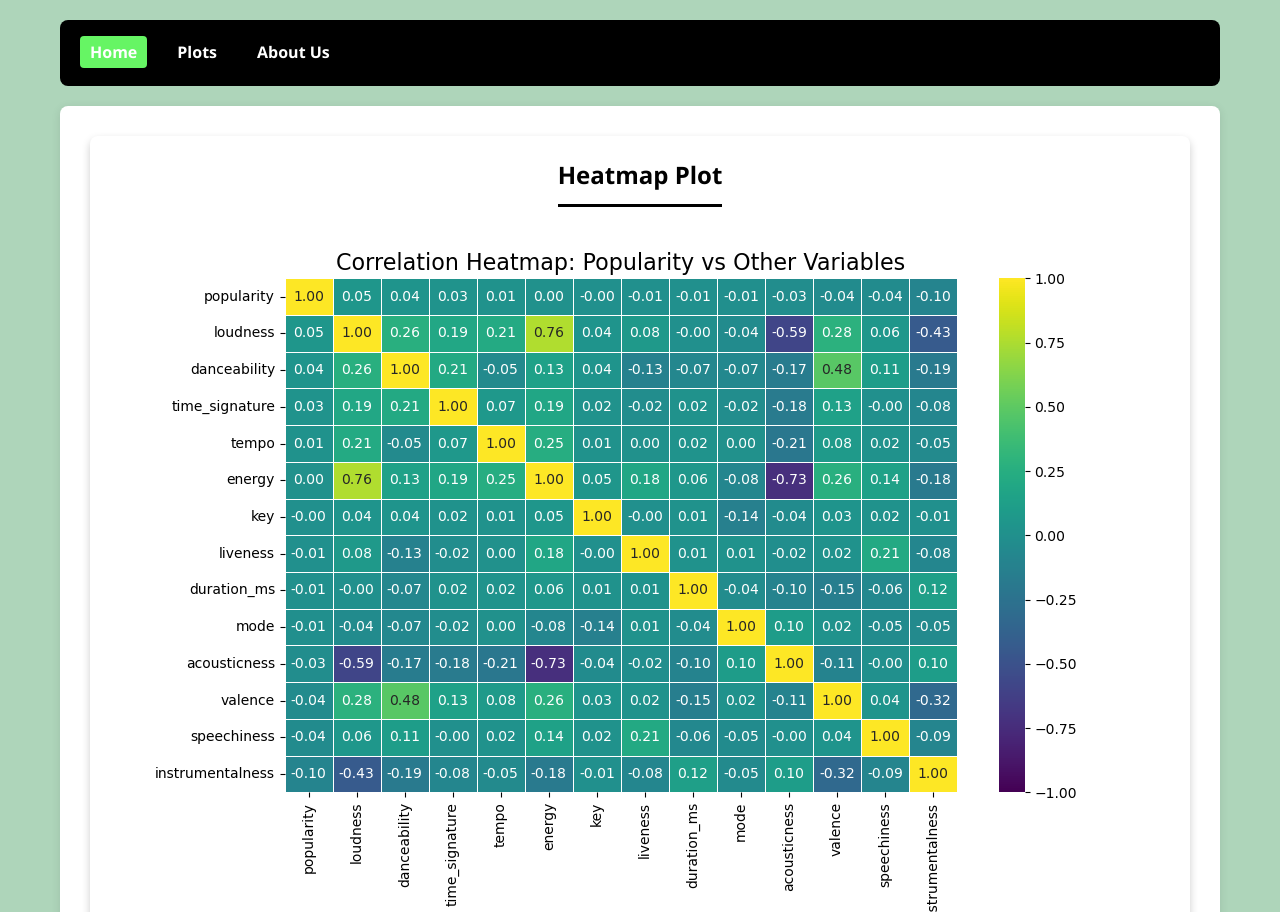
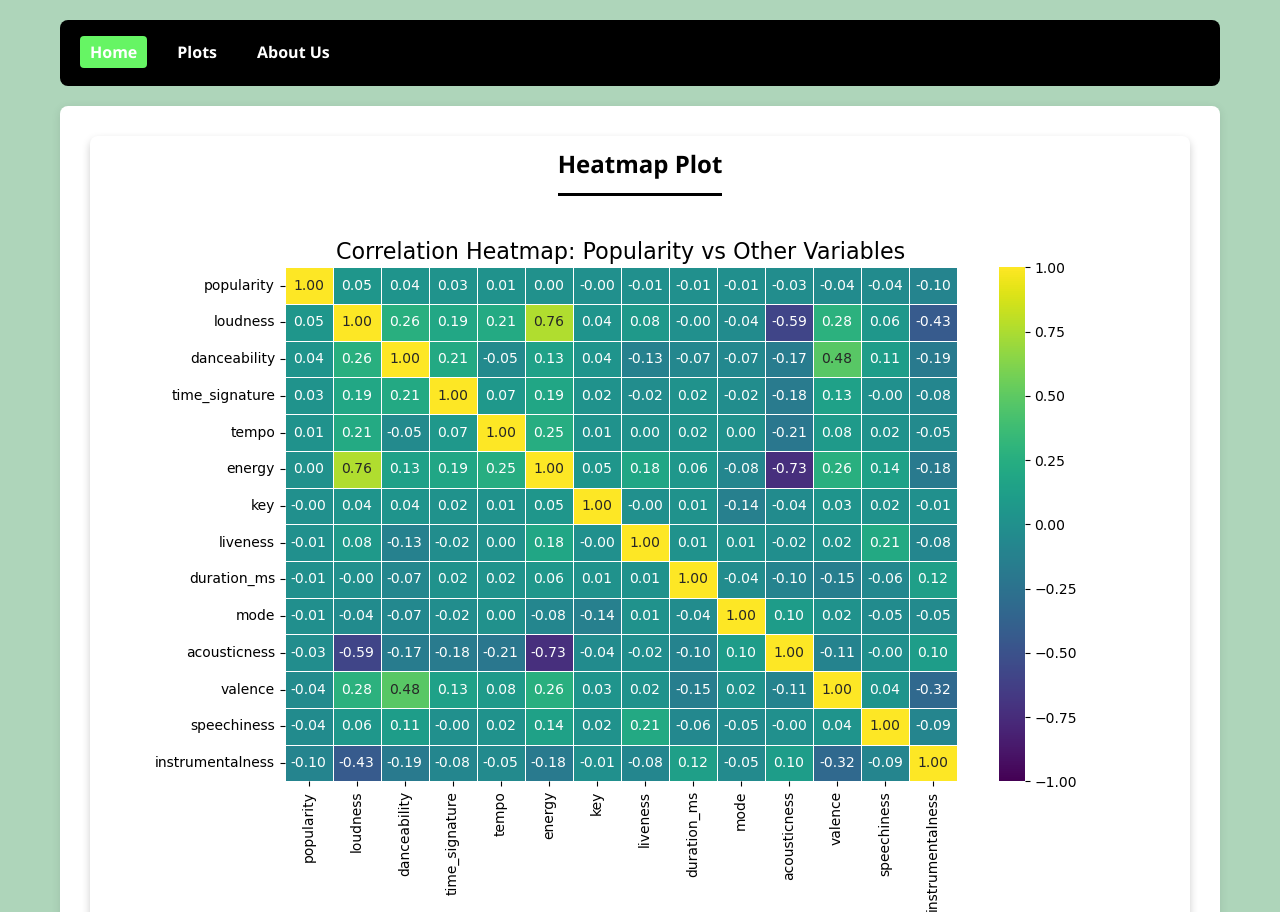
Before and after one commit to saariya/upd_ds4200, a plain HTML site: page plot1.html in a window 1280 px wide. Shown: the top 912 px of the page. Drawn offline with Linux system fonts and the light colour scheme.

Commit message:
css stuff

```diff
--- a/style.css
+++ b/style.css
@@ -151,6 +151,26 @@ h4 {
 
 /* Big Plots */
 .bigplot {
+    display: flex;
+    justify-content: center; /* Centers the content horizontally */
+    align-items: center; /* Centers the content vertically */
+    width: 100%;
+    height: 100vh; /* Ensure full screen height */
+    padding: 20px;
+    border-radius: 8px;
+    box-shadow: 0 4px 8px rgba(0, 0, 0, 0.2);
+}
+
+/* Ensures images inside .bigplot don't stretch */
+.bigplot img {
+    max-width: 100%;
+    max-height: 100%; /* Limits height to fit inside the container */
+    object-fit: contain; /* Ensures the image maintains its aspect ratio */
+    border-radius: 8px;
+}
+
+/*og code*/
+.bigplot {
     max-width: 100%; /* Keeps it inside its container */
     overflow: hidden; /* Prevents content from overflowing */
     display: flex; /* Aligns items neatly */
@@ -167,6 +187,8 @@ h4 {
     height: auto;
     border-radius: 8px;
 }
+/*og code*/
+
 
 .vis{align-items: center;
     width: fit-content; /* Adjust width based on content */
```
